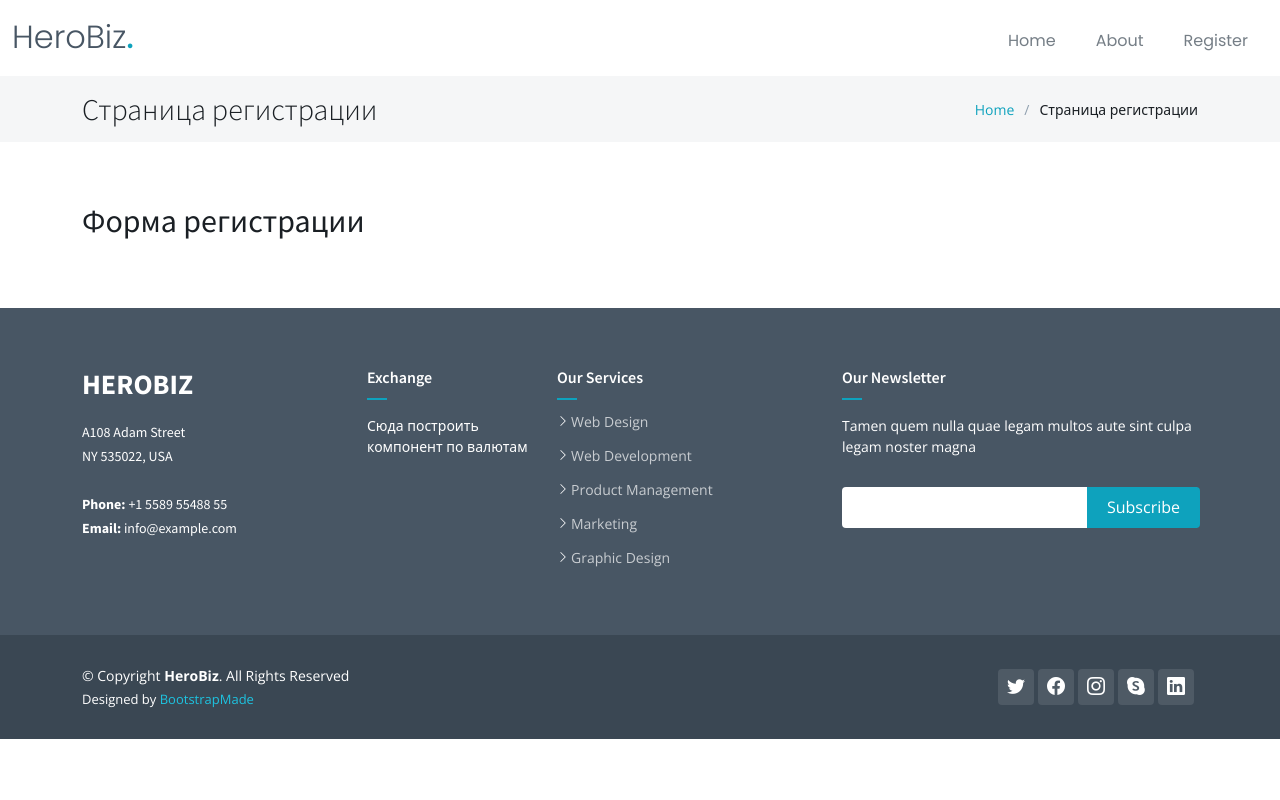
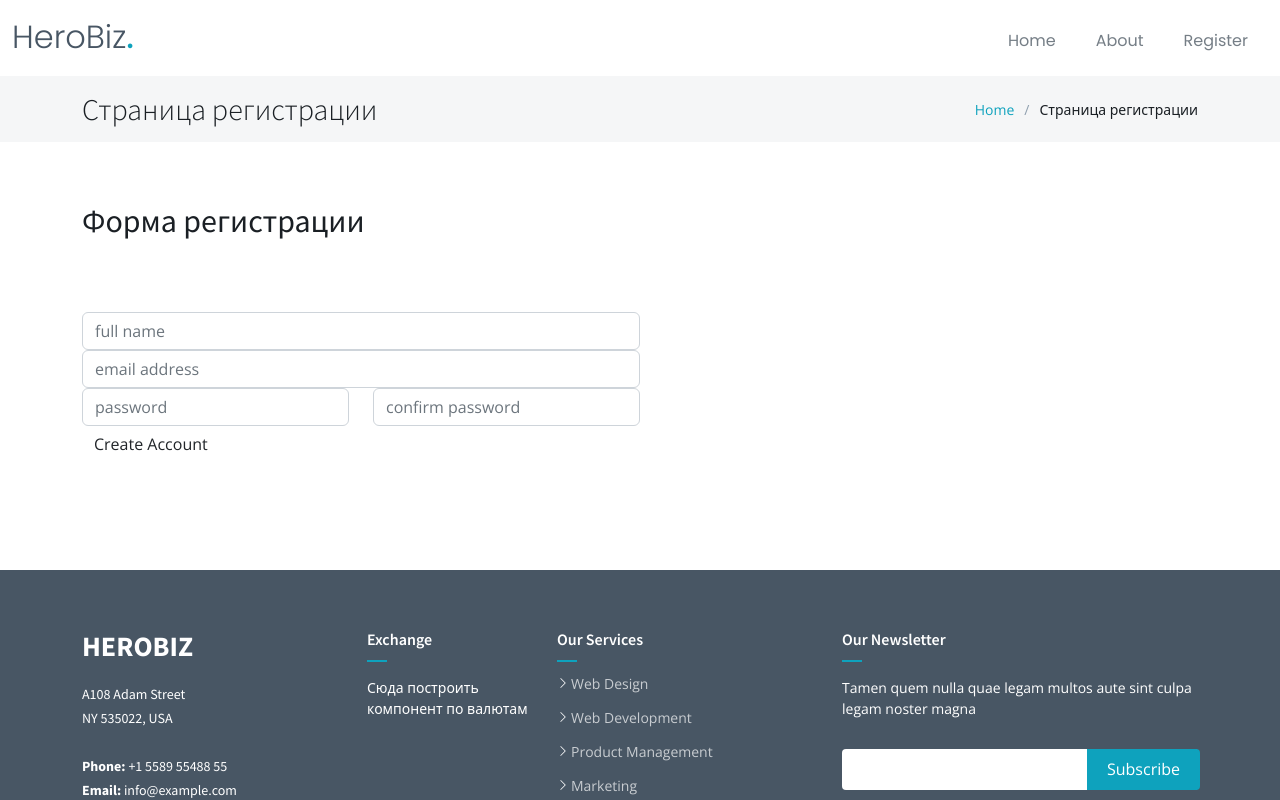
Before and after one commit to ninydev/pv121, a Vue app in the folder full_stack/front_vue/: page /register in a window 1280 px wide. Shown: the top 800 px of the page. Built offline with nearby package versions, Linux system fonts and the light colour scheme.

Commit message:
RegiserForm

```diff
--- a/full_stack/front_vue/src/components/MyAuth/Forms/FormRegister.vue
+++ b/full_stack/front_vue/src/components/MyAuth/Forms/FormRegister.vue
@@ -1,10 +1,77 @@
 <script setup>
+import {useRouter} from "vue-router";
+import {useAuthStore} from "@/stores/auth/auth";
+import {onMounted, ref} from "vue";
+import {toast} from "vue3-toastify";
+
+const router = useRouter();
+const authStore = useAuthStore()
+
+onMounted(() =>{
+  // Проверим - нахожусь ли я уже в системе. Если да - перейти на главную
+  if(authStore.isLogin) {
+    toast.error('Вы уже в системе')
+    router.push('/');
+  }
+})
+
+// Или по 1 переменной в реактивном режиме
+const userName = ref('')
+const userEmail = ref('')
+const userPassword = ref('')
+const userConfirmPassword = ref('')
+
+// Или объект целиком
+const user = ref ({
+  name: '', email: '', password: '', confirmPassword: ''
+})
 
 </script>
 
 <template>
   <h2>Форма регистрации</h2>
 
+  <div class="bform py-5">
+    <div class="row">
+      <div class="container">
+        <div class="col-lg-6 align-justify-center pr-4 pl-0 contact-form">
+          <div class="">
+            <form class="mt-3">
+              <div class="row">
+                <div class="col-lg-12">
+                  <div class="form-group">
+                    <input class="form-control" type="text" placeholder="full name" v-model="user.name">
+                  </div>
+                </div>
+                <div class="col-lg-12">
+                  <div class="form-group">
+                    <input class="form-control" type="email" placeholder="email address" v-model="user.email">
+                  </div>
+                </div>
+                <div class="col-lg-6">
+                  <div class="form-group">
+                    <input class="form-control" type="password" placeholder="password" v-model="user.password">
+                  </div>
+                </div>
+                <div class="col-lg-6">
+                  <div class="form-group">
+                    <input class="form-control" type="password" placeholder="confirm password" v-model="user.confirmPassword">
+                  </div>
+                </div>
+                <div class="col-lg-12">
+                  <button type="submit" class="btn btn-md btn-block btn-danger-gradiant border-0">
+                    <span> Create Account</span>
+                  </button>
+                </div>
+              </div>
+            </form>
+          </div>
+        </div>
+      </div>
+    </div>
+  </div>
+
+
 </template>
 
 <style scoped>
```
